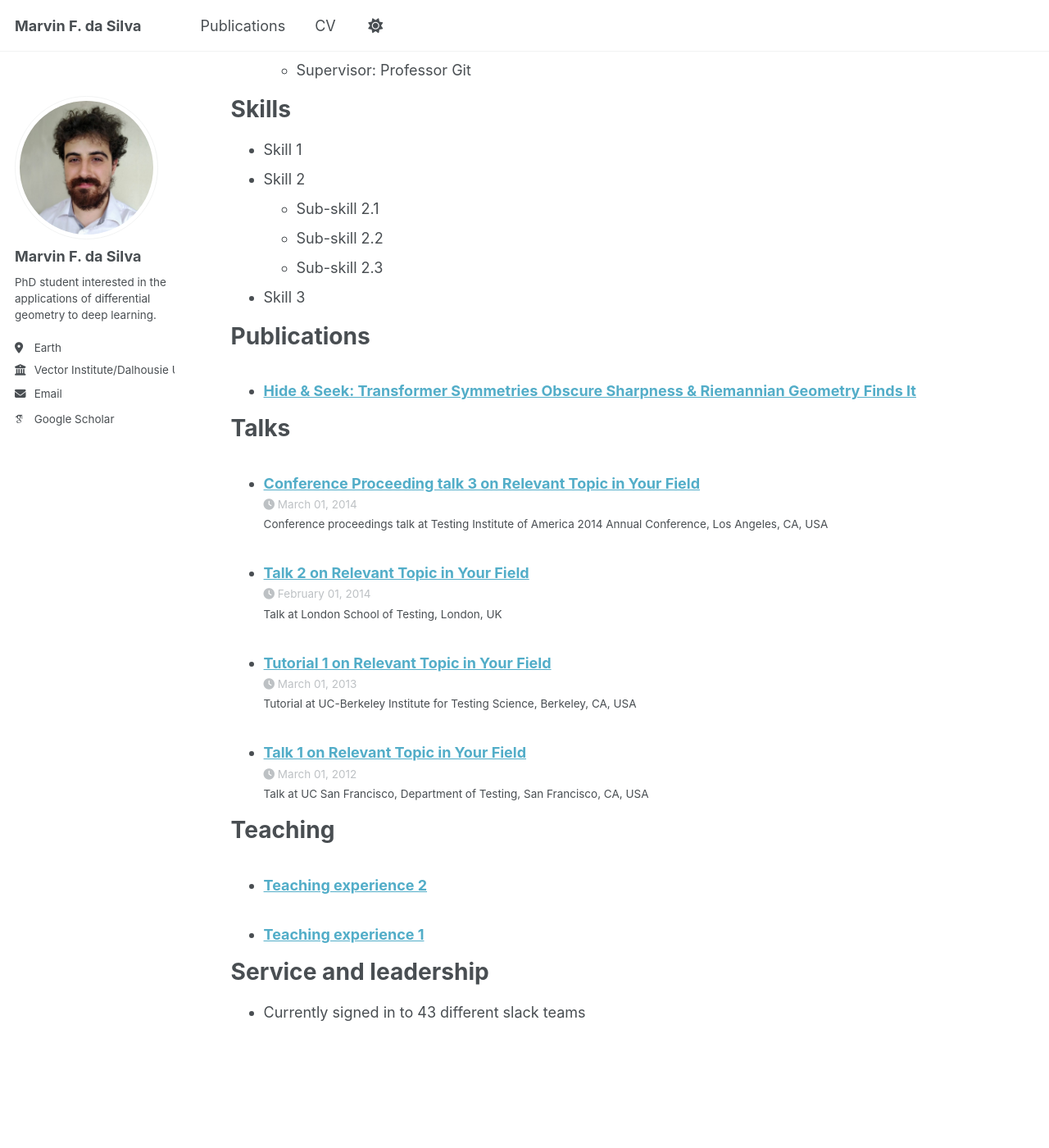
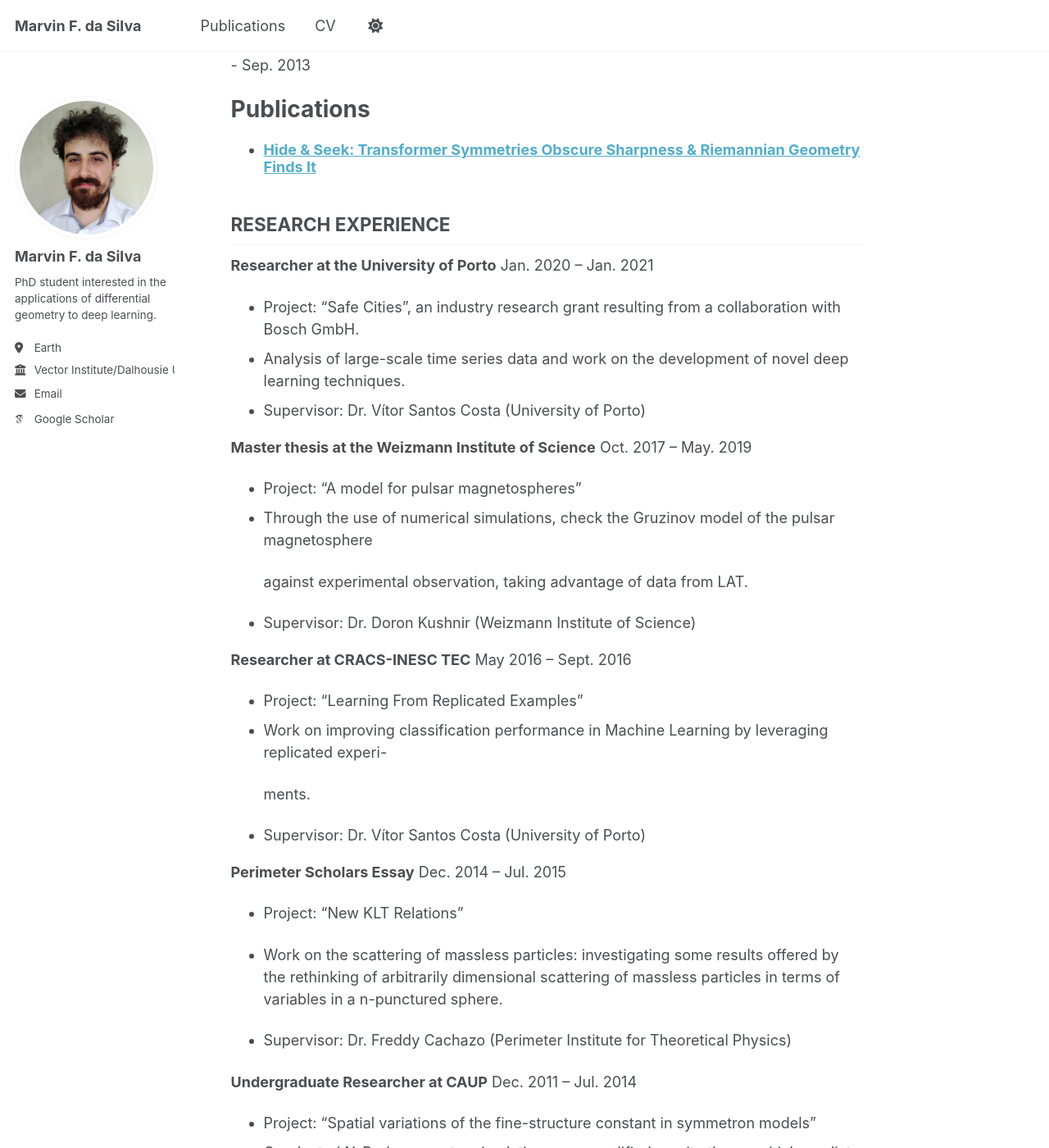
Before and after one commit to mf-silva/mf-silva.github.io, a Jekyll site: the page built from _pages/cv.md, in a window 1280 px wide and 1400 px high, scrolled down 686 px. Shown: the whole window at 82% size. Built offline with Jekyll 4.4.1, drawn with Linux system fonts in a browser that asks for light colours; some web fonts are replaced; a script that is not in the unit is left out; some of the changed text lies outside the part shown.

Commit message:
Revise CV with updated education and experience
Updated CV to reflect new education and work experience, including recent research and teaching roles.

```diff
--- a/_pages/cv.md
+++ b/_pages/cv.md
@@ -1,45 +1,33 @@
 ---
-layout: archive
+layout: single
 title: "CV"
 permalink: /cv/
 author_profile: true
-redirect_from:
-  - /resume
 ---
 
-{% include base_path %}
+# Marvin Fernandes da Silva
 
-Education
-======
-* Ph.D in Version Control Theory, GitHub University, 2018 (expected)
-* M.S. in Jekyll, GitHub University, 2014
-* B.S. in GitHub, GitHub University, 2012
+[marvinf.silva@gmail.com](mailto:marvinf.silva@gmail.com)
 
-Work experience
-======
-* Spring 2024: Academic Pages Collaborator
-  * GitHub University
-  * Duties includes: Updates and improvements to template
-  * Supervisor: The Users
+[Download PDF](../files/cv_1.pdf)
 
-* Fall 2015: Research Assistant
-  * GitHub University
-  * Duties included: Merging pull requests
-  * Supervisor: Professor Hub
+## EDUCATION
 
-* Summer 2015: Research Assistant
-  * GitHub University
-  * Duties included: Tagging issues
-  * Supervisor: Professor Git
+**Ph. D. in Computer Science**
+Dalhousie University Jan. 2021 - Present
 
-Skills
-======
-* Skill 1
-* Skill 2
-  * Sub-skill 2.1
-  * Sub-skill 2.2
-  * Sub-skill 2.3
-* Skill 3
+**Master in Physics (awarded MSc fellowship)**
+Weizmann Institute of Science Nov. 2016 - May. 2019
+
+**Master in Theoretical Physics**
+Perimeter Institute for Theoretical Physics, University of Waterloo Aug. 2014 - Jul. 2015
+
+**Post-graduate coursework in Theoretical Physics**
+University of Porto Sep. 2013 - Jun. 2014
+
+**Bachelor of Physics with Minor in Physics**
+University of Porto
+Grade Average: 18.4, corresponding to grade A on the European grading system Sep. 2010 - Sep. 2013
 
 Publications
 ======
@@ -47,18 +35,73 @@ Publications
     {% include archive-single-cv.html %}
   {% endfor %}</ul>
 
-Talks
-======
-  <ul>{% for post in site.talks reversed %}
-    {% include archive-single-talk-cv.html  %}
-  {% endfor %}</ul>
+## RESEARCH EXPERIENCE
 
-Teaching
-======
-  <ul>{% for post in site.teaching reversed %}
-    {% include archive-single-cv.html %}
-  {% endfor %}</ul>
+**Researcher at the University of Porto** Jan. 2020 – Jan. 2021
+- Project: “Safe Cities", an industry research grant resulting from a collaboration with Bosch GmbH.
+- Analysis of large-scale time series data and work on the development of novel deep learning techniques.
+- Supervisor: Dr. Vítor Santos Costa (University of Porto)
 
-Service and leadership
-======
-* Currently signed in to 43 different slack teams
+**Master thesis at the Weizmann Institute of Science** Oct. 2017 – May. 2019
+- Project: “A model for pulsar magnetospheres"
+- Through the use of numerical simulations, check the Gruzinov model of the pulsar magnetosphere
+
+  against experimental observation, taking advantage of data from LAT.
+- Supervisor: Dr. Doron Kushnir (Weizmann Institute of Science)
+
+**Researcher at CRACS-INESC TEC** May 2016 – Sept. 2016
+- Project: “Learning From Replicated Examples"
+- Work on improving classification performance in Machine Learning by leveraging replicated experi-
+
+  ments.
+- Supervisor: Dr. Vítor Santos Costa (University of Porto)
+
+**Perimeter Scholars Essay** Dec. 2014 – Jul. 2015
+- Project: “New KLT Relations"
+
+
+
+- Work on the scattering of massless particles: investigating some results offered by the rethinking of
+  arbitrarily dimensional scattering of massless particles in terms of variables in a n-punctured sphere.
+
+- Supervisor: Dr. Freddy Cachazo (Perimeter Institute for Theoretical Physics)
+
+**Undergraduate Researcher at CAUP** Dec. 2011 – Jul. 2014
+- Project: “Spatial variations of the fine-structure constant in symmetron models"
+- Conducted N-Body computer simulations on a modified gravity theory which predicts a varying fine-
+
+  structure constant, in order to conclude about its viability (taking into account experimental data).
+- Supervisor: Carlos J.A.P Martins (Centre for Astrophysics of the University of Porto)
+
+## TEACHING EXPERIENCE
+
+**Mentor at the Porto Business School** Apr. 2023 – Present
+- Mentored groups of 4-5 post-graduate students in the execution of a data science project using the
+
+  CRISP-DM methodology and industry provided data.
+- Provided guidance on specific machine learning methods, and how best to tailor them to the data
+
+  science project undertaken by the students.
+
+**Teaching Assistant for CSCI 1109 (Practical Data Science) at Dalhousie University** Sep. 2022 – Apr. 2023
+- Delivered introductory lectures on Python.
+- Provided introduction to basic data science packages and pipelines in Python.
+
+**Teaching Assistant and Marker for CSCI 6516 (Deep Learning) at Dalhousie University** May – Aug. 2022
+- Presented some lectures on introductory neural training dynamics.
+- Devised tutorials to reinforce material covered by the lectures of the main instructor.
+- Created assignments to both test student knowledge and engage them in a process of guided discovery,
+
+  distilling some research papers into assignments incentivizing critical thinking.
+- Marked assignments and research paper presentations.
+
+**Head Teaching Assistant and Marker for CSCI 4155/6505 (Machine Learning) at Dalhousie University** Jan.
+– May. 2022
+
+- Helped develop material for lectures.
+- Created assignments to both test student knowledge and engage them in a process of guided discovery,
+
+  scaffolding assignments in order to facilitate learning.
+- Both marked assignments and complex project submissions, and helped coordinate markers and other
+
+  TAs.
```
